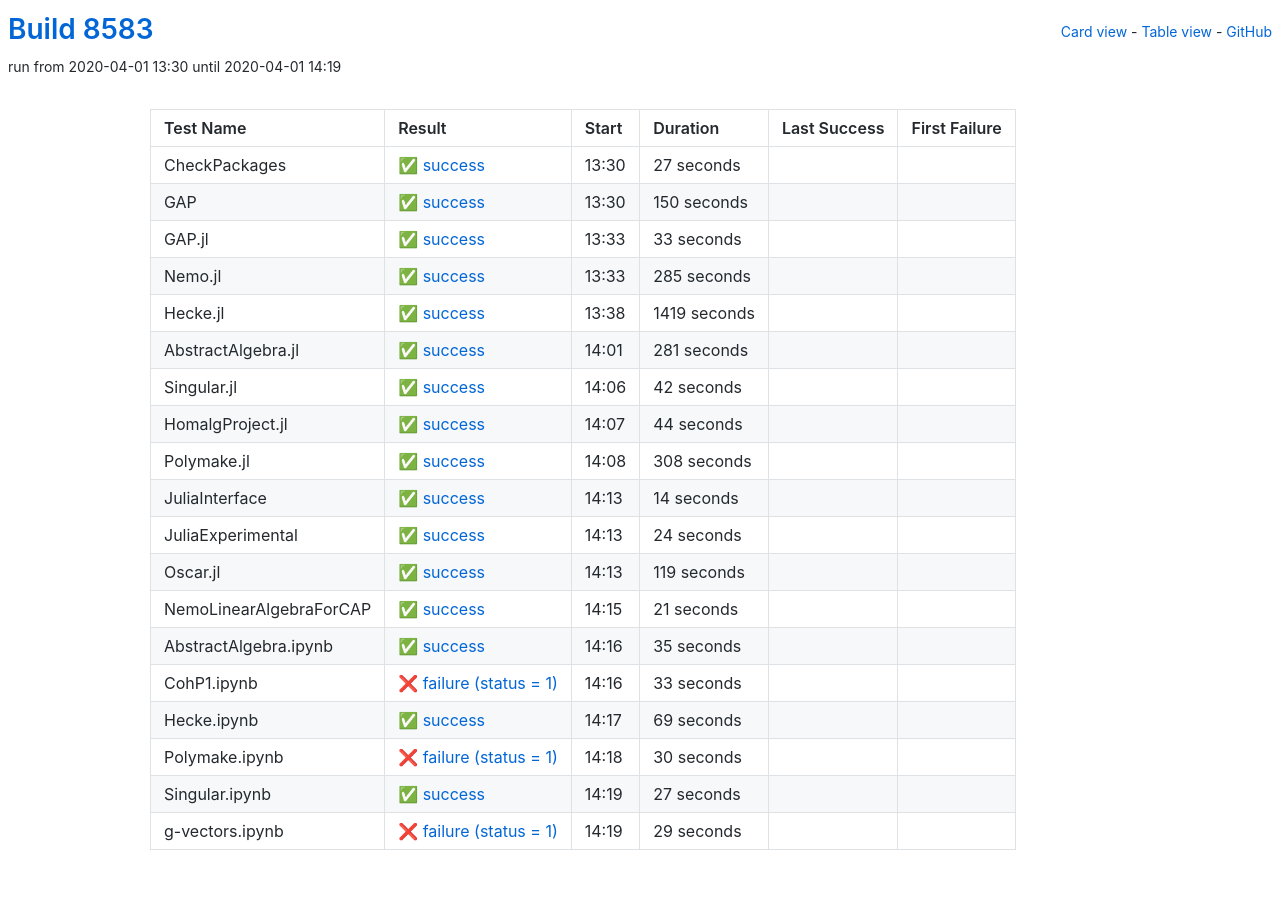
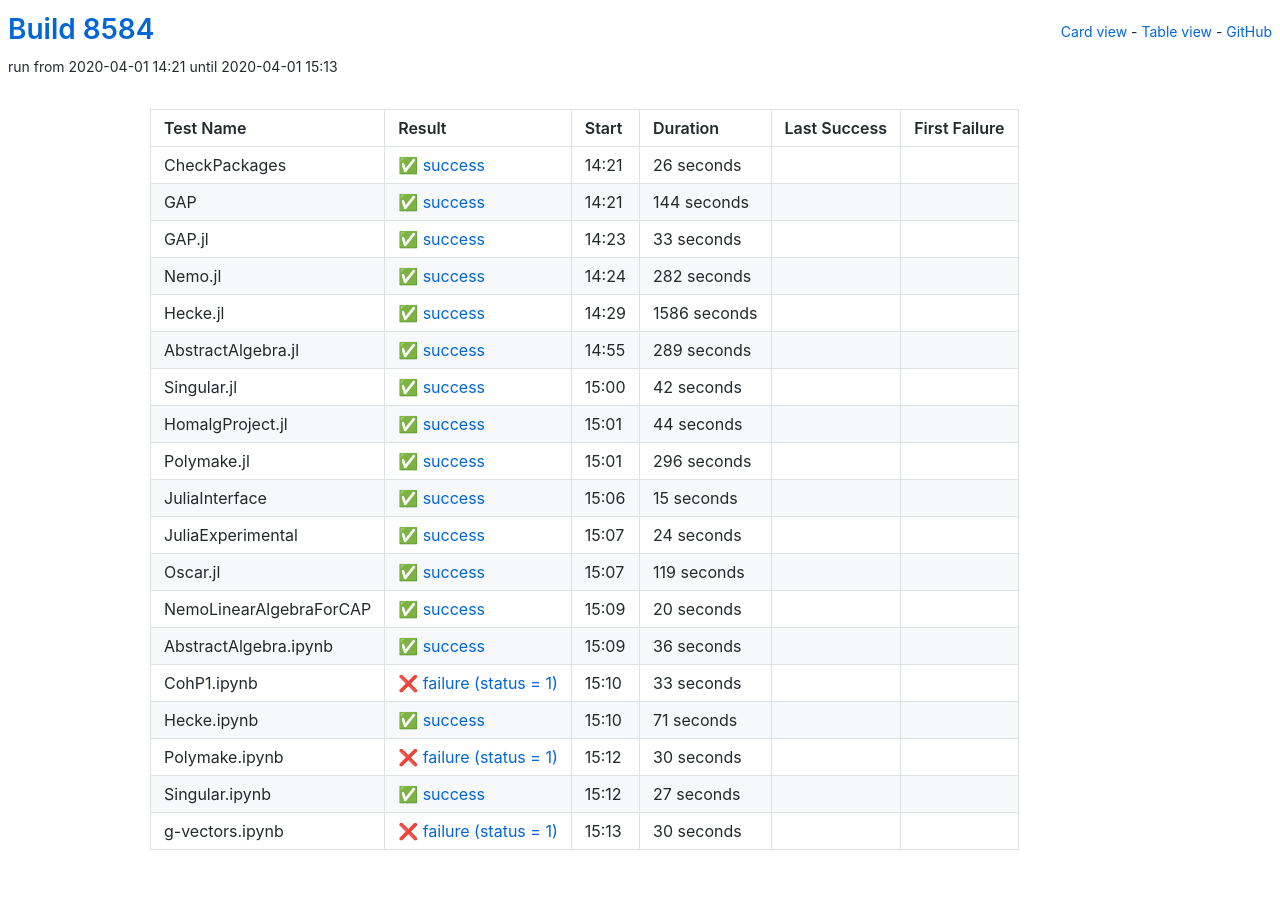
Before and after one commit to oscar-system/oscar-ci-status, a Jekyll site: the page built from table.html, in a window 1280 px wide. Built offline with Jekyll 4.4.1, drawn with Linux system fonts in a browser that asks for light colours.

Commit message:
Build 8584

```diff
--- a/_data/ci.yml
+++ b/_data/ci.yml
@@ -1,27 +1,27 @@
-build: 8583
-build_url: https://oscarci.mathematik.uni-kl.de/job/oscar/8583/
+build: 8584
+build_url: https://oscarci.mathematik.uni-kl.de/job/oscar/8584/
 job: oscar
 tests:
-- duration: 27
+- duration: 26
   exitcode: 0
   first_failure: false
   first_failure_url: null
   last_success: false
   last_success_url: null
-  log: https://oscarci.mathematik.uni-kl.de/job/oscar/8583/artifact/logs/build-8583/CheckPackages.log
+  log: https://oscarci.mathematik.uni-kl.de/job/oscar/8584/artifact/logs/build-8584/CheckPackages.log
   name: CheckPackages
-  start: 2020-04-01 13:30
+  start: 2020-04-01 14:21
   status: success
   success: true
-- duration: 150
+- duration: 144
   exitcode: 0
   first_failure: false
   first_failure_url: null
   last_success: false
   last_success_url: null
-  log: https://oscarci.mathematik.uni-kl.de/job/oscar/8583/artifact/logs/build-8583/GAP.log
+  log: https://oscarci.mathematik.uni-kl.de/job/oscar/8584/artifact/logs/build-8584/GAP.log
   name: GAP
-  start: 2020-04-01 13:30
+  start: 2020-04-01 14:21
   status: success
   success: true
 - duration: 33
@@ -30,42 +30,42 @@ tests:
   first_failure_url: null
   last_success: false
   last_success_url: null
-  log: https://oscarci.mathematik.uni-kl.de/job/oscar/8583/artifact/logs/build-8583/GAP.jl.log
+  log: https://oscarci.mathematik.uni-kl.de/job/oscar/8584/artifact/logs/build-8584/GAP.jl.log
   name: GAP.jl
-  start: 2020-04-01 13:33
+  start: 2020-04-01 14:23
   status: success
   success: true
-- duration: 285
+- duration: 282
   exitcode: 0
   first_failure: false
   first_failure_url: null
   last_success: false
   last_success_url: null
-  log: https://oscarci.mathematik.uni-kl.de/job/oscar/8583/artifact/logs/build-8583/Nemo.jl.log
+  log: https://oscarci.mathematik.uni-kl.de/job/oscar/8584/artifact/logs/build-8584/Nemo.jl.log
   name: Nemo.jl
-  start: 2020-04-01 13:33
+  start: 2020-04-01 14:24
   status: success
   success: true
-- duration: 1419
+- duration: 1586
   exitcode: 0
   first_failure: false
   first_failure_url: null
   last_success: false
   last_success_url: null
-  log: https://oscarci.mathematik.uni-kl.de/job/oscar/8583/artifact/logs/build-8583/Hecke.jl.log
+  log: https://oscarci.mathematik.uni-kl.de/job/oscar/8584/artifact/logs/build-8584/Hecke.jl.log
   name: Hecke.jl
-  start: 2020-04-01 13:38
+  start: 2020-04-01 14:29
   status: success
   success: true
-- duration: 281
+- duration: 289
   exitcode: 0
   first_failure: false
   first_failure_url: null
   last_success: false
   last_success_url: null
-  log: https://oscarci.mathematik.uni-kl.de/job/oscar/8583/artifact/logs/build-8583/AbstractAlgebra.jl.log
+  log: https://oscarci.mathematik.uni-kl.de/job/oscar/8584/artifact/logs/build-8584/AbstractAlgebra.jl.log
   name: AbstractAlgebra.jl
-  start: 2020-04-01 14:01
+  start: 2020-04-01 14:55
   status: success
   success: true
 - duration: 42
@@ -74,9 +74,9 @@ tests:
   first_failure_url: null
   last_success: false
   last_success_url: null
-  log: https://oscarci.mathematik.uni-kl.de/job/oscar/8583/artifact/logs/build-8583/Singular.jl.log
+  log: https://oscarci.mathematik.uni-kl.de/job/oscar/8584/artifact/logs/build-8584/Singular.jl.log
   name: Singular.jl
-  start: 2020-04-01 14:06
+  start: 2020-04-01 15:00
   status: success
   success: true
 - duration: 44
@@ -85,31 +85,31 @@ tests:
   first_failure_url: null
   last_success: false
   last_success_url: null
-  log: https://oscarci.mathematik.uni-kl.de/job/oscar/8583/artifact/logs/build-8583/HomalgProject.jl.log
+  log: https://oscarci.mathematik.uni-kl.de/job/oscar/8584/artifact/logs/build-8584/HomalgProject.jl.log
   name: HomalgProject.jl
-  start: 2020-04-01 14:07
+  start: 2020-04-01 15:01
   status: success
   success: true
-- duration: 308
+- duration: 296
   exitcode: 0
   first_failure: false
   first_failure_url: null
   last_success: false
   last_success_url: null
-  log: https://oscarci.mathematik.uni-kl.de/job/oscar/8583/artifact/logs/build-8583/Polymake.jl.log
+  log: https://oscarci.mathematik.uni-kl.de/job/oscar/8584/artifact/logs/build-8584/Polymake.jl.log
   name: Polymake.jl
-  start: 2020-04-01 14:08
+  start: 2020-04-01 15:01
   status: success
   success: true
-- duration: 14
+- duration: 15
   exitcode: 0
   first_failure: false
   first_failure_url: null
   last_success: false
   last_success_url: null
-  log: https://oscarci.mathematik.uni-kl.de/job/oscar/8583/artifact/logs/build-8583/JuliaInterface.log
+  log: https://oscarci.mathematik.uni-kl.de/job/oscar/8584/artifact/logs/build-8584/JuliaInterface.log
   name: JuliaInterface
-  start: 2020-04-01 14:13
+  start: 2020-04-01 15:06
   status: success
   success: true
 - duration: 24
@@ -118,9 +118,9 @@ tests:
   first_failure_url: null
   last_success: false
   last_success_url: null
-  log: https://oscarci.mathematik.uni-kl.de/job/oscar/8583/artifact/logs/build-8583/JuliaExperimental.log
+  log: https://oscarci.mathematik.uni-kl.de/job/oscar/8584/artifact/logs/build-8584/JuliaExperimental.log
   name: JuliaExperimental
-  start: 2020-04-01 14:13
+  start: 2020-04-01 15:07
   status: success
   success: true
 - duration: 119
@@ -129,31 +129,31 @@ tests:
   first_failure_url: null
   last_success: false
   last_success_url: null
-  log: https://oscarci.mathematik.uni-kl.de/job/oscar/8583/artifact/logs/build-8583/Oscar.jl.log
+  log: https://oscarci.mathematik.uni-kl.de/job/oscar/8584/artifact/logs/build-8584/Oscar.jl.log
   name: Oscar.jl
-  start: 2020-04-01 14:13
+  start: 2020-04-01 15:07
   status: success
   success: true
-- duration: 21
+- duration: 20
   exitcode: 0
   first_failure: false
   first_failure_url: null
   last_success: false
   last_success_url: null
-  log: https://oscarci.mathematik.uni-kl.de/job/oscar/8583/artifact/logs/build-8583/NemoLinearAlgebraForCAP.log
+  log: https://oscarci.mathematik.uni-kl.de/job/oscar/8584/artifact/logs/build-8584/NemoLinearAlgebraForCAP.log
   name: NemoLinearAlgebraForCAP
-  start: 2020-04-01 14:15
+  start: 2020-04-01 15:09
   status: success
   success: true
-- duration: 35
+- duration: 36
   exitcode: 0
   first_failure: false
   first_failure_url: null
   last_success: false
   last_success_url: null
-  log: https://oscarci.mathematik.uni-kl.de/job/oscar/8583/artifact/logs/build-8583/AbstractAlgebra.ipynb.log
+  log: https://oscarci.mathematik.uni-kl.de/job/oscar/8584/artifact/logs/build-8584/AbstractAlgebra.ipynb.log
   name: AbstractAlgebra.ipynb
-  start: 2020-04-01 14:16
+  start: 2020-04-01 15:09
   status: success
   success: true
 - duration: 33
@@ -162,20 +162,20 @@ tests:
   first_failure_url: null
   last_success: false
   last_success_url: null
-  log: https://oscarci.mathematik.uni-kl.de/job/oscar/8583/artifact/logs/build-8583/CohP1.ipynb.log
+  log: https://oscarci.mathematik.uni-kl.de/job/oscar/8584/artifact/logs/build-8584/CohP1.ipynb.log
   name: CohP1.ipynb
-  start: 2020-04-01 14:16
+  start: 2020-04-01 15:10
   status: failure
   success: false
-- duration: 69
+- duration: 71
   exitcode: 0
   first_failure: false
   first_failure_url: null
   last_success: false
   last_success_url: null
-  log: https://oscarci.mathematik.uni-kl.de/job/oscar/8583/artifact/logs/build-8583/Hecke.ipynb.log
+  log: https://oscarci.mathematik.uni-kl.de/job/oscar/8584/artifact/logs/build-8584/Hecke.ipynb.log
   name: Hecke.ipynb
-  start: 2020-04-01 14:17
+  start: 2020-04-01 15:10
   status: success
   success: true
 - duration: 30
@@ -184,9 +184,9 @@ tests:
   first_failure_url: null
   last_success: false
   last_success_url: null
-  log: https://oscarci.mathematik.uni-kl.de/job/oscar/8583/artifact/logs/build-8583/Polymake.ipynb.log
+  log: https://oscarci.mathematik.uni-kl.de/job/oscar/8584/artifact/logs/build-8584/Polymake.ipynb.log
   name: Polymake.ipynb
-  start: 2020-04-01 14:18
+  start: 2020-04-01 15:12
   status: failure
   success: false
 - duration: 27
@@ -195,19 +195,19 @@ tests:
   first_failure_url: null
   last_success: false
   last_success_url: null
-  log: https://oscarci.mathematik.uni-kl.de/job/oscar/8583/artifact/logs/build-8583/Singular.ipynb.log
+  log: https://oscarci.mathematik.uni-kl.de/job/oscar/8584/artifact/logs/build-8584/Singular.ipynb.log
   name: Singular.ipynb
-  start: 2020-04-01 14:19
+  start: 2020-04-01 15:12
   status: success
   success: true
-- duration: 29
+- duration: 30
   exitcode: 1
   first_failure: false
   first_failure_url: null
   last_success: false
   last_success_url: null
-  log: https://oscarci.mathematik.uni-kl.de/job/oscar/8583/artifact/logs/build-8583/g-vectors.ipynb.log
+  log: https://oscarci.mathematik.uni-kl.de/job/oscar/8584/artifact/logs/build-8584/g-vectors.ipynb.log
   name: g-vectors.ipynb
-  start: 2020-04-01 14:19
+  start: 2020-04-01 15:13
   status: failure
   success: false
```
Also changed, not shown: README.md.
